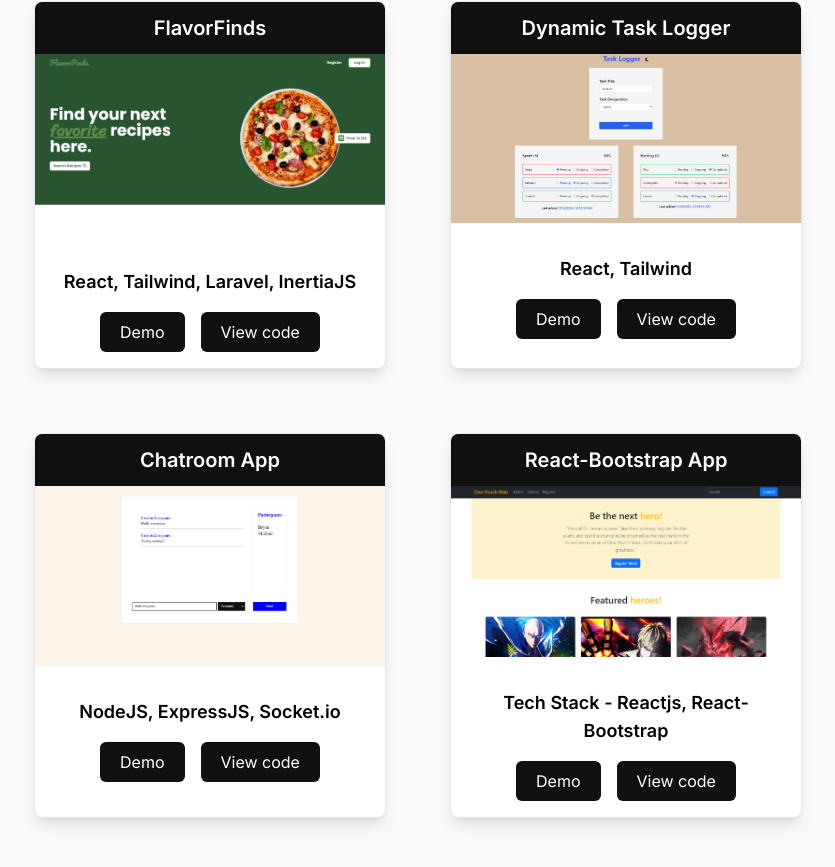
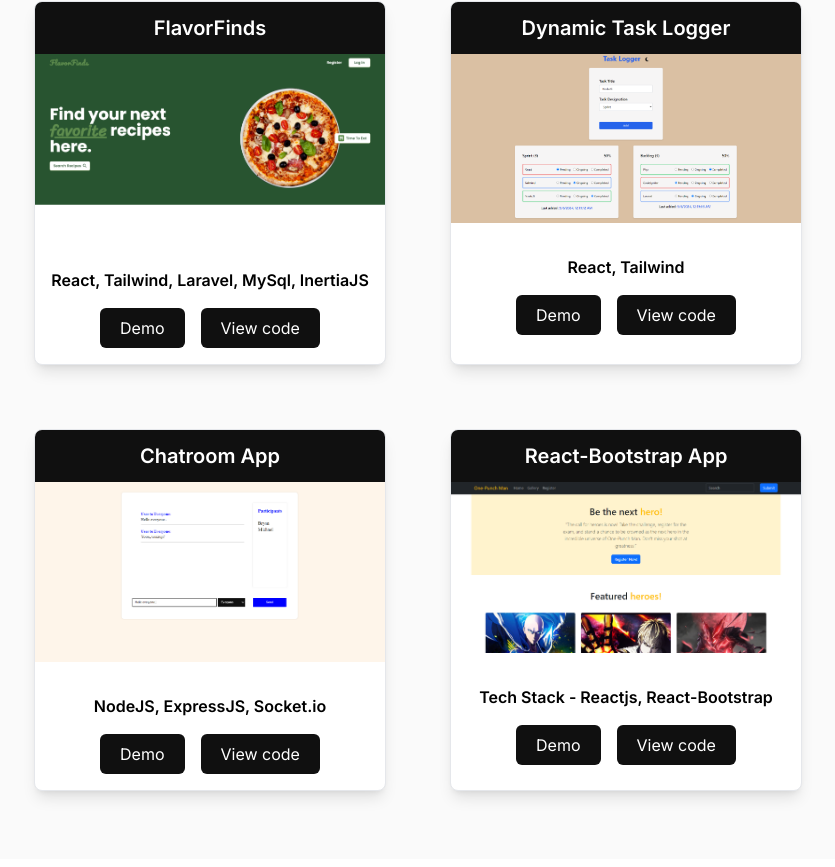
Before and after one commit to woolajohnson/portfolio_website, a React (Vite) app: page / in a window 1280 px wide. Shown: the part 1907-2774 px from the top of the page, without its empty margins (222-1057 px from the left). Built offline with nearby package versions, Linux system fonts and the light colour scheme.

Commit message:
Updated contacts and other styles

```diff
--- a/src/components/About.jsx
+++ b/src/components/About.jsx
@@ -135,7 +135,6 @@ const About = () => {
                                     className={`size-28 flex flex-col gap-2 justify-center items-center rounded-md hover:-translate-y-2 duration-700 bg-[#fafafa] shadow-md shadow-slate-400`}
                                 >
                                     <img
-                                        loading="lazy"
                                         src={src}
                                         className={`size-10`}
                                         alt={alt}
--- a/src/components/Contact.jsx
+++ b/src/components/Contact.jsx
@@ -54,7 +54,8 @@ const Contact = () => {
 
                                 <a
                                     className="py-2 px-4 bg-white text-blue-600 dark:bg-blue-600 dark:text-white rounded mr-2 font-semibold shadow-md"
-                                    href=""
+                                    href="https://www.linkedin.com/in/edwardson-andrade-jr/"
+                                    target="_blank"
                                 >
                                     <FaLinkedin className=" inline-block mr-1" />
                                     LinkedIn
--- a/src/components/Projects.jsx
+++ b/src/components/Projects.jsx
@@ -11,7 +11,7 @@ const Projects = () => {
             src: FlavorFinds,
             alt: "FlavorFinds",
             title: "FlavorFinds",
-            stack: "React, Tailwind, Laravel, InertiaJS",
+            stack: "React, Tailwind, Laravel, MySql, InertiaJS",
             demo: "https://youtu.be/Y0O-4IaqYYM",
             code: "https://github.com/woolajohnson/flavorfinds_capstone",
         },
@@ -60,10 +60,10 @@ const Projects = () => {
                                     <h4 className="text-center text-white bg-[#101010] py-3 text-xl font-semibold">
                                         {title}
                                     </h4>
-                                    <img loading="lazy" src={src} alt={alt} />
+                                    <img src={src} alt={alt} />
 
                                     <div className="flex flex-col justify-between items-center py-4">
-                                        <h4 className="p-4 text-lg font-semibold text-center">
+                                        <h4 className="p-4 text-md font-semibold text-center">
                                             {stack}
                                         </h4>
                                         <div className="flex justify-center gap-4">
```
Also changed, not shown: package.json (indentation only), 1 other file (tests, documents, lock files or other folders).
